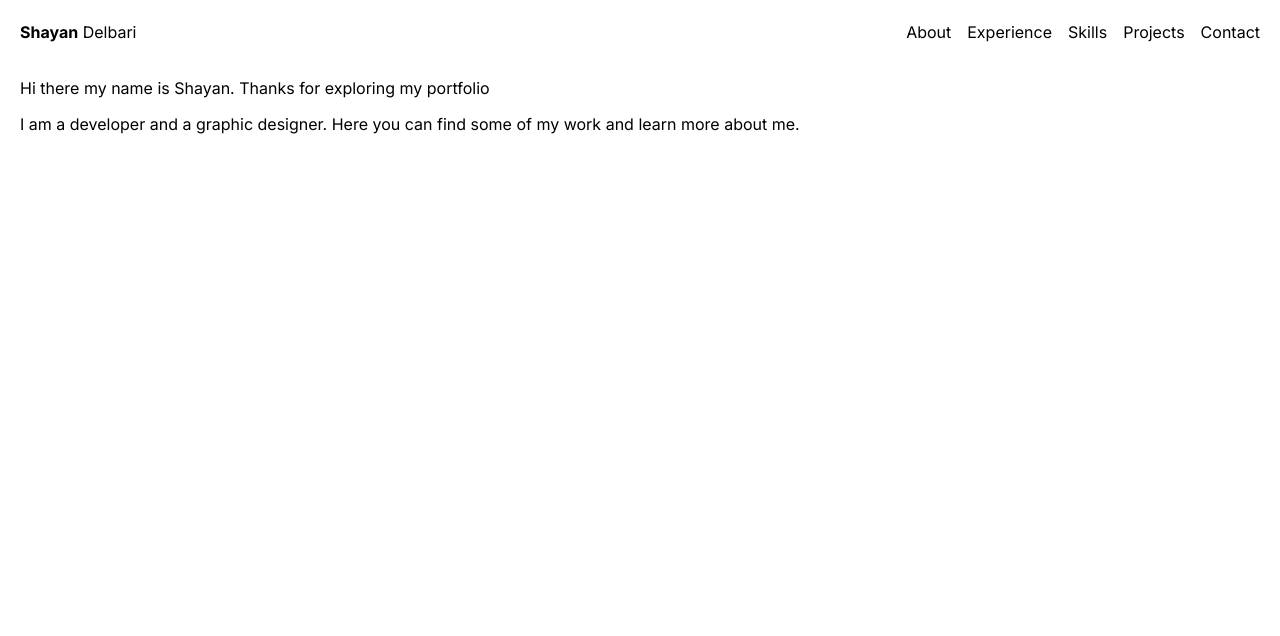
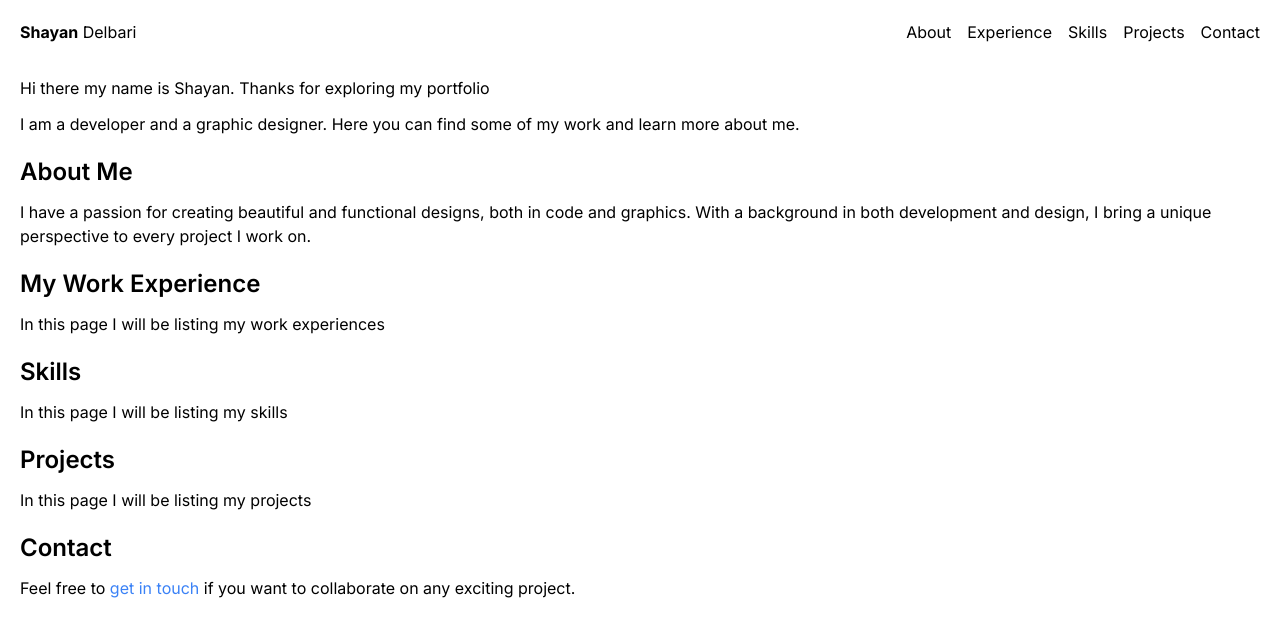
Before and after one commit to shayandelbari/my-portfolio, a SvelteKit app: page / in a window 1280 px wide. Shown: the top 636 px of the page. Built offline with nearby package versions, Linux system fonts and the light colour scheme.

Commit message:
Changed the folder structure so it's all in one page

```diff
--- a/src/routes/+layout.svelte
+++ b/src/routes/+layout.svelte
@@ -1,6 +1,11 @@
 <script lang="ts">
 	import '../app.css';
+	import About from './About.svelte';
+	import Contact from './Contact.svelte';
+	import Experience from './Experience.svelte';
 	import Menu from './Menu.svelte';
+	import Projects from './Projects.svelte';
+	import Skills from './Skills.svelte';
 	let { children } = $props();
 </script>
 
@@ -9,3 +14,23 @@
 <section class="px-5">
 	{@render children()}
 </section>
+
+<section id="about" class="px-5">
+	<About />
+</section>
+
+<section id="experience" class="px-5">
+	<Experience />
+</section>
+
+<section id="skills" class="px-5">
+	<Skills />
+</section>
+
+<section id="projects" class="px-5">
+	<Projects />
+</section>
+
+<section id="contact" class="px-5">
+	<Contact />
+</section>
--- a/src/routes/Menu.svelte
+++ b/src/routes/Menu.svelte
@@ -1,11 +1,11 @@
 <script>
 	let menuItems = [
 		// { name: 'Home', link: '/' },
-		{ name: 'About', link: '/about' },
-		{ name: 'Experience', link: '/experience' },
-		{ name: 'Skills', link: '/skills' },
-		{ name: 'Projects', link: '/projects' },
-		{ name: 'Contact', link: '/contact' }
+		{ name: 'About', link: '#about' },
+		{ name: 'Experience', link: '#experience' },
+		{ name: 'Skills', link: '#skills' },
+		{ name: 'Projects', link: '#projects' },
+		{ name: 'Contact', link: '#contact' }
 	];
 </script>
 
@@ -13,7 +13,7 @@
 	<ul class="flex"><li><a href="/"><strong>Shayan</strong> Delbari</a></li></ul>
 	<ul class="flex space-x-4">
 		{#each menuItems as item}
-			<li><a href={item.link}>{item.name}</a></li>
+			<li class="hover:text-green-500"><a href={item.link}>{item.name}</a></li>
 		{/each}
 	</ul>
 </nav>
```
Also changed, not shown: src/routes/About.svelte (renamed from src/routes/about/+page.svelte), src/routes/Contact.svelte (renamed from src/routes/contact/+page.svelte), src/routes/Experience.svelte (renamed from src/routes/experience/+page.svelte), src/routes/Projects.svelte (renamed from src/routes/projects/+page.svelte), src/routes/Skills.svelte (renamed from src/routes/skills/+page.svelte).
